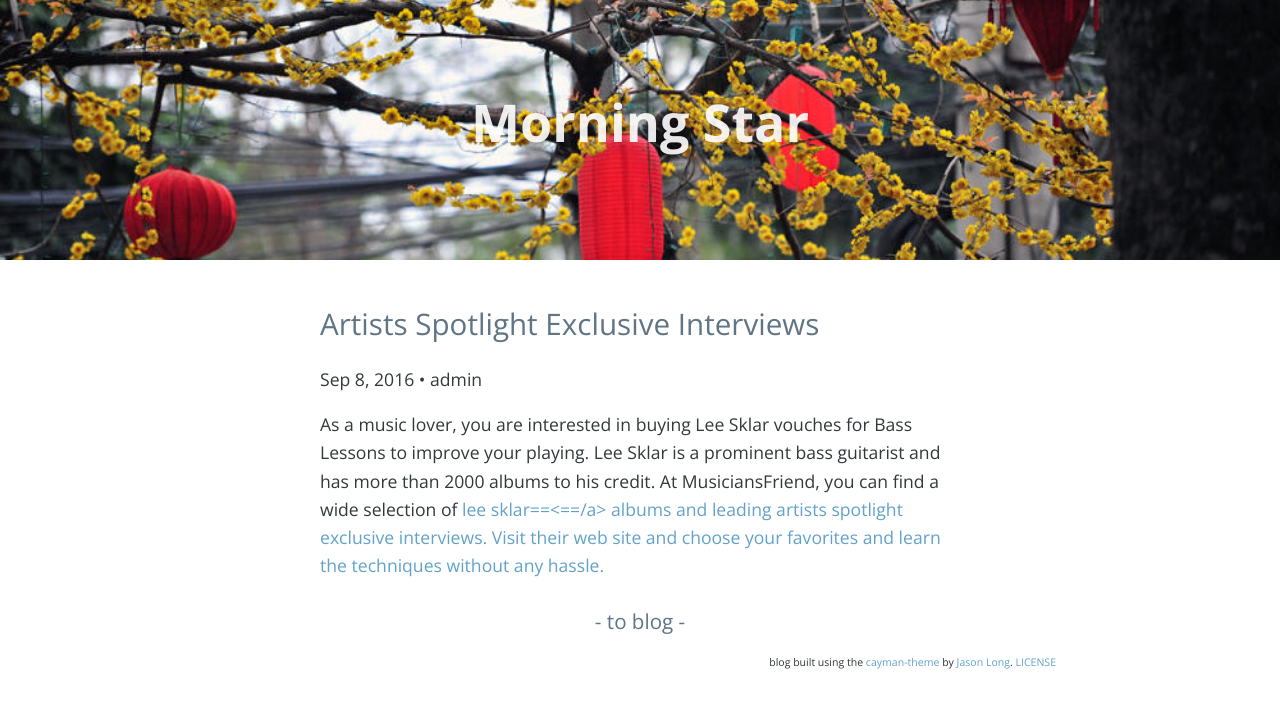
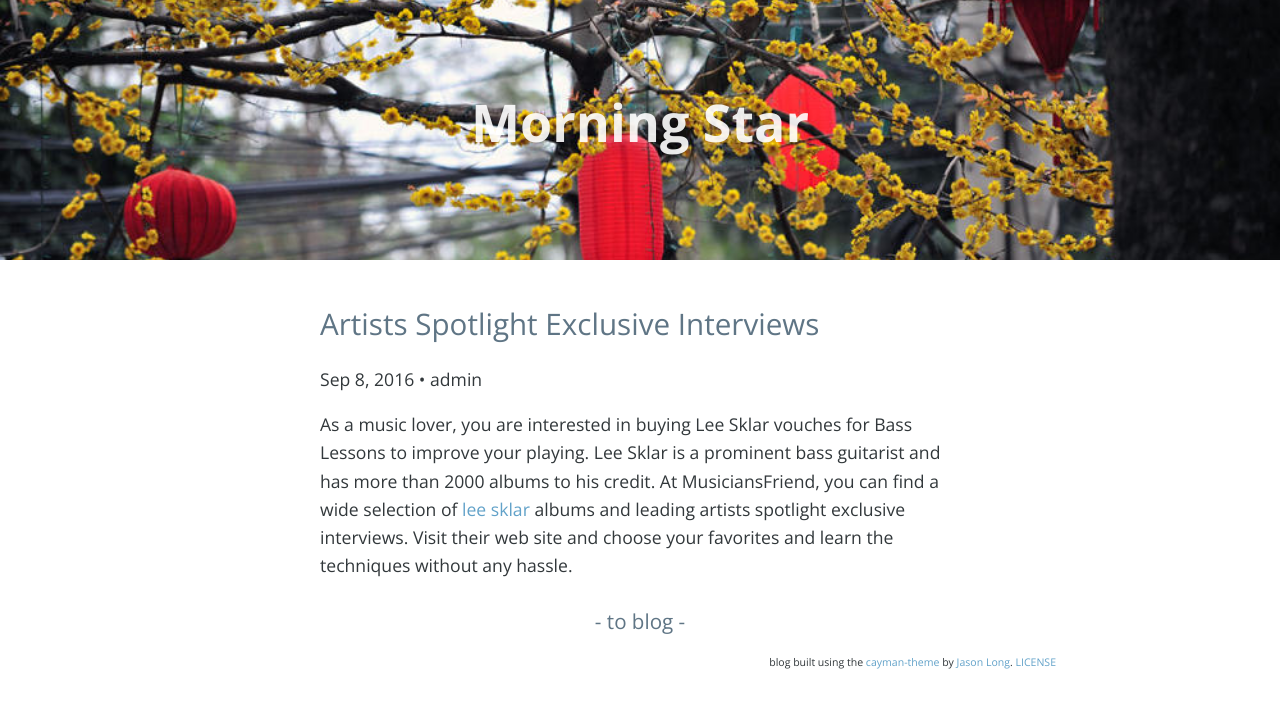
Before and after one commit to BlogToolshed50/plaztikjezuz.com, a Jekyll site: the page built from _posts/2016-09-08-artists-spotlight-exclusive-interviews.md, in a window 1280 px wide. Shown: the top 708 px of the page. Built offline with Jekyll 4.4.1, drawn with Linux system fonts in a browser that asks for light colours; nearby versions of some CDN libraries.

```diff
--- a/_posts/2016-09-08-artists-spotlight-exclusive-interviews.md
+++ b/_posts/2016-09-08-artists-spotlight-exclusive-interviews.md
@@ -5,4 +5,4 @@ layout: post
 categories:
   - General
 ---
-As a music lover, you are interested in buying Lee Sklar vouches for Bass Lessons to improve your playing. Lee Sklar is a prominent bass guitarist and has more than 2000 albums to his credit. At MusiciansFriend, you can find a wide selection of <a href="http://www.musiciansfriend.com/resources/article/Musicians-Friend-Artist-Spotlight-Exclusive-Interview-With-Lee-Sklar/m710744">lee sklar==<==/a> albums and leading artists spotlight exclusive interviews. Visit their web site and choose your favorites and learn the techniques without any hassle.
+As a music lover, you are interested in buying Lee Sklar vouches for Bass Lessons to improve your playing. Lee Sklar is a prominent bass guitarist and has more than 2000 albums to his credit. At MusiciansFriend, you can find a wide selection of <a href="http://www.musiciansfriend.com/resources/article/Musicians-Friend-Artist-Spotlight-Exclusive-Interview-With-Lee-Sklar/m710744">lee sklar</a> albums and leading artists spotlight exclusive interviews. Visit their web site and choose your favorites and learn the techniques without any hassle.
```
